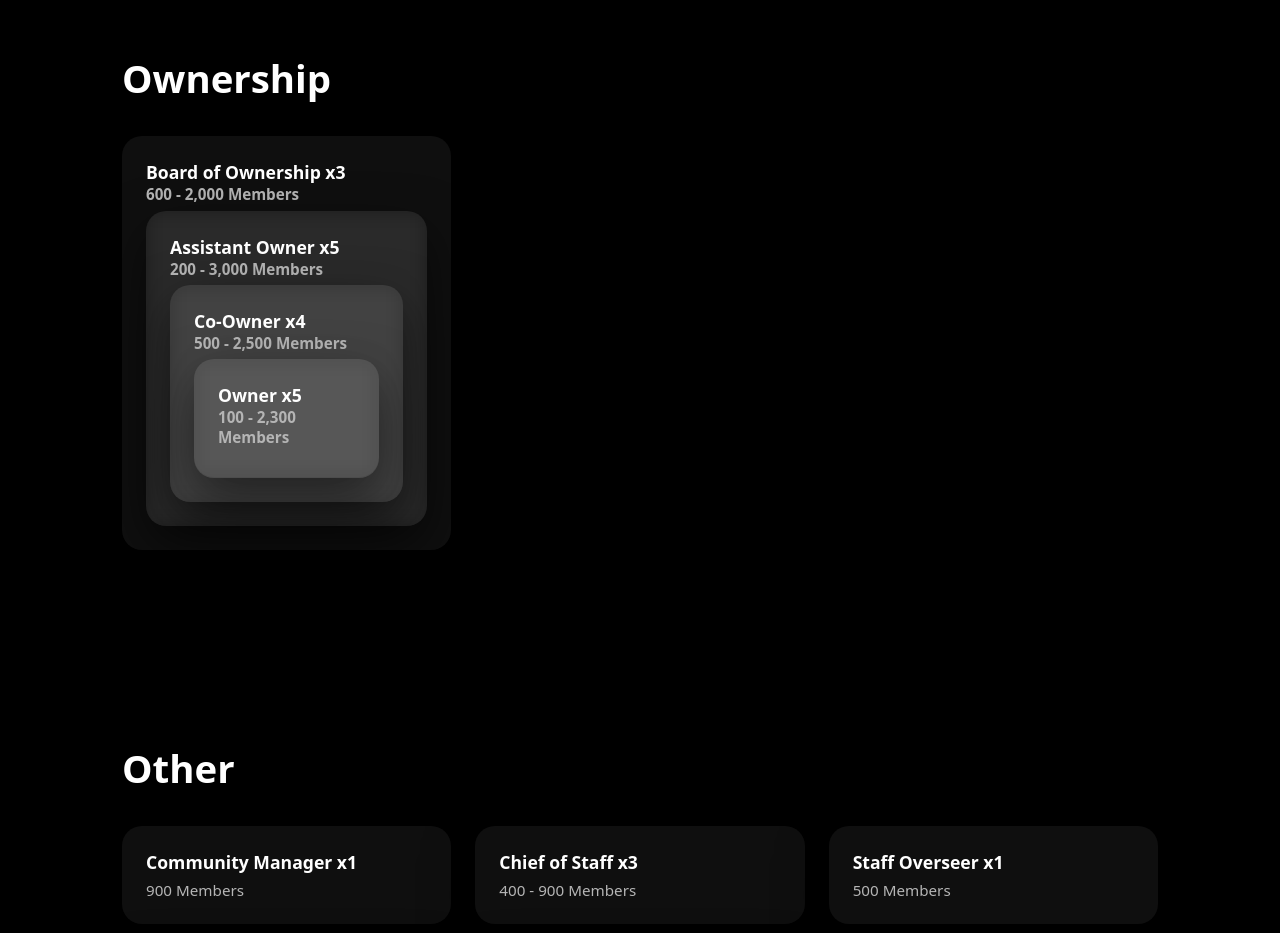
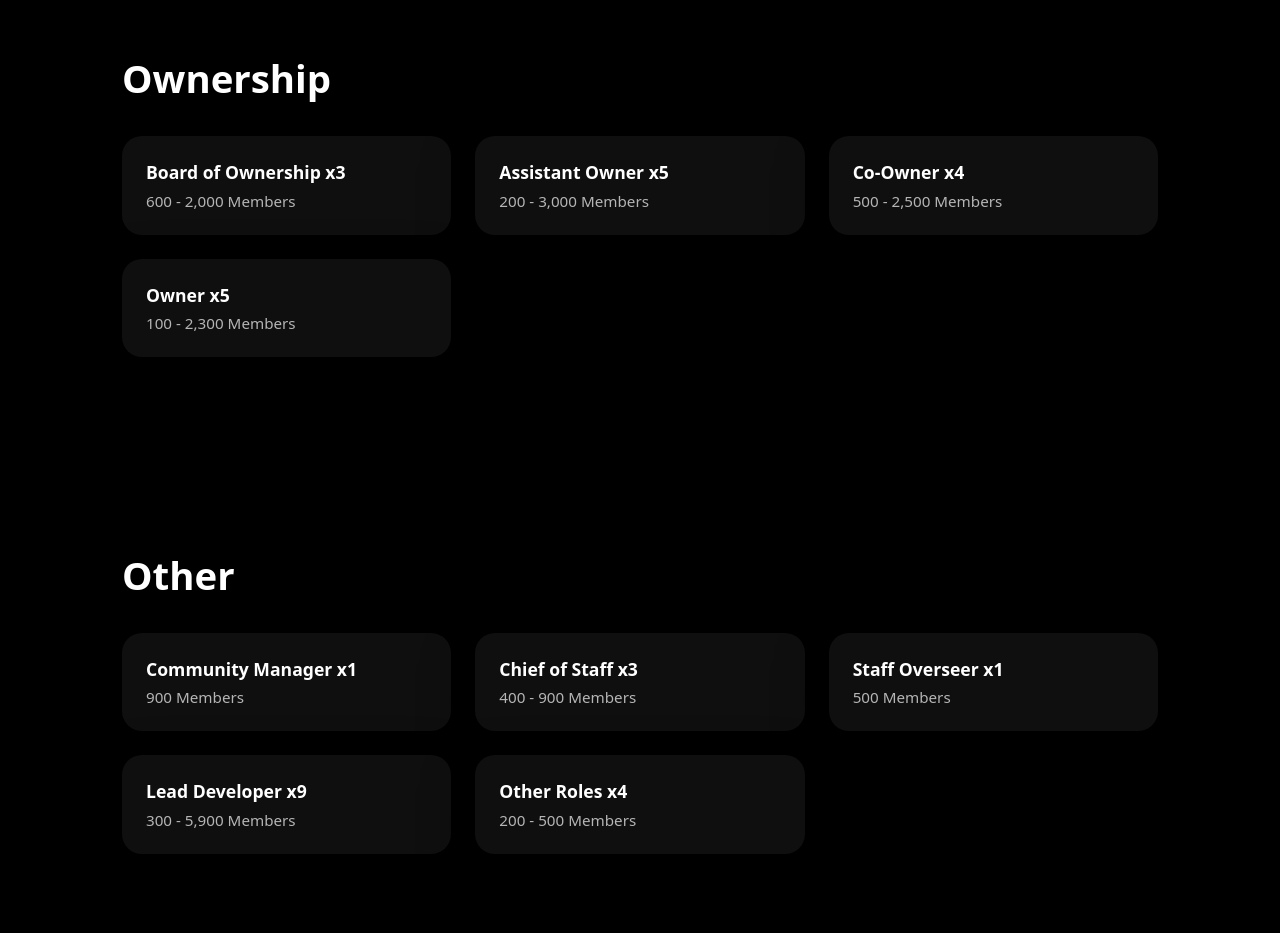
Before and after one commit to Grandpa-Joey/grandpajoey.com, a plain HTML site: page rp.html in a window 1280 px wide. Shown: the part 3180-4113 px from the top of the page. Drawn offline with Linux system fonts and the light colour scheme.

Commit message:
Update rp.html

```diff
--- a/rp.html
+++ b/rp.html
@@ -272,10 +272,10 @@
   <section id="ownership" class="content">
     <h2>Ownership</h2>
     <div class="card-grid">
-      <div class="card"><div class="role">Board of Ownership x3<div class="details">600 - 2,000 Members</div></div>
-      <div class="card"><div class="role">Assistant Owner x5<div class="details">200 - 3,000 Members</div></div>
-      <div class="card"><div class="role">Co-Owner x4<div class="details">500 - 2,500 Members</div></div>
-      <div class="card"><div class="role">Owner x5<div class="details">100 - 2,300 Members</div></div>
+      <div class="card"><div class="role">Board of Ownership x3</div><div class="details">600 - 2,000 Members</div></div>
+      <div class="card"><div class="role">Assistant Owner x5</div><div class="details">200 - 3,000 Members</div></div>
+      <div class="card"><div class="role">Co-Owner x4</div><div class="details">500 -  2,500 Members</div></div>
+      <div class="card"><div class="role">Owner x5</div><div class="details">100 - 2,300 Members</div></div>
     </div>
   </section>
 
```
